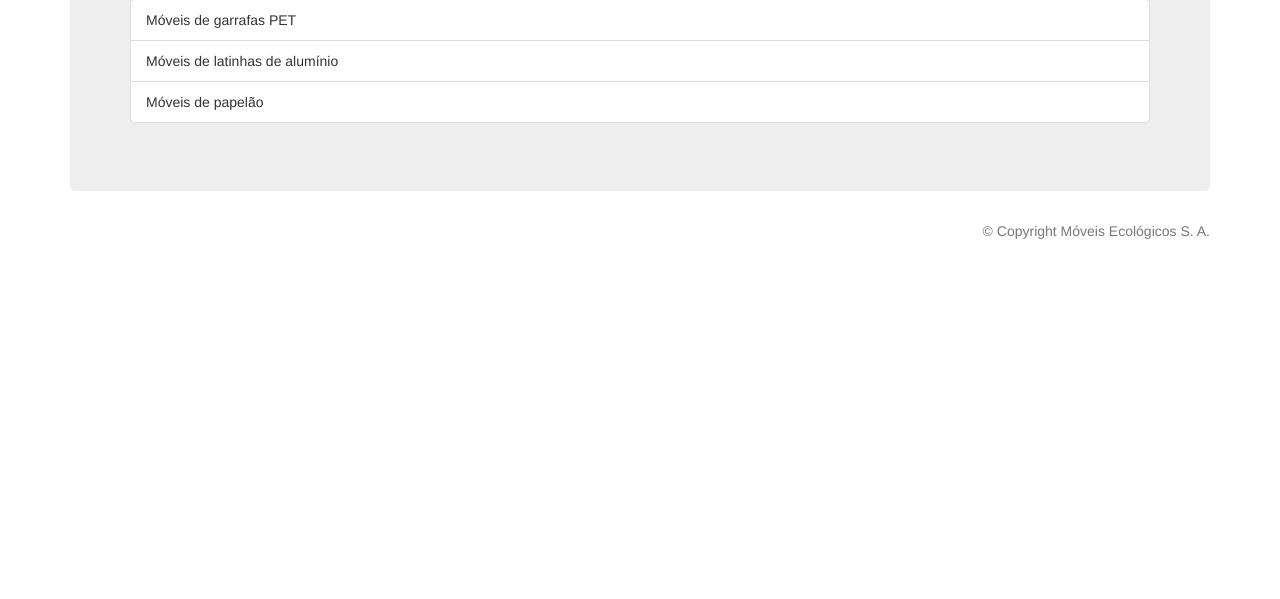
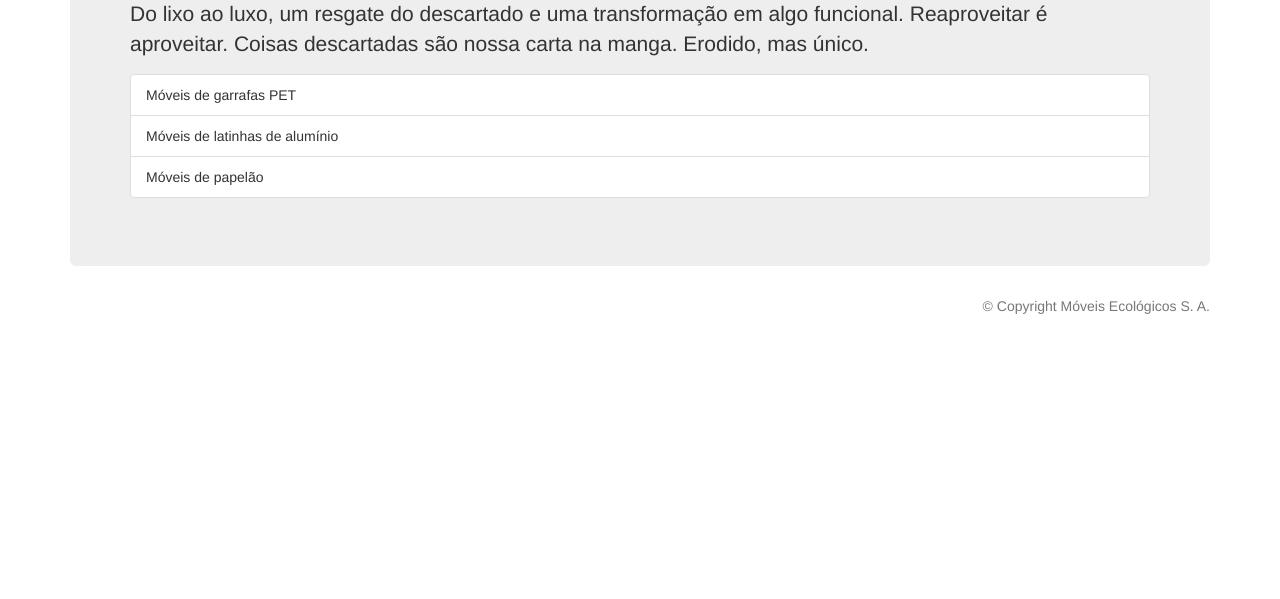
Before and after one commit to elainecro/EstudoGIT, a plain HTML site: page index.html in a window 1280 px wide. Shown: the part 201-800 px from the top of the page. Drawn offline with nearby package versions, Linux system fonts and the light colour scheme.

Commit message:
Adicionando texto criativo

```diff
--- a/index.html
+++ b/index.html
@@ -14,6 +14,8 @@
 				<h1>Móveis Ecológicos S. A.</h1>
 				<h2 id="mensagem"></h2>
 
+				<p>Do lixo ao luxo, um resgate do descartado e uma transformação em algo funcional. Reaproveitar é aproveitar. Coisas descartadas são nossa carta na manga. Erodido, mas único.</p>
+
 				<ul class="list-group">
 					<li class="list-group-item">Móveis de garrafas PET</li>
 					<li class="list-group-item">Móveis de latinhas de alumínio</li>
```
